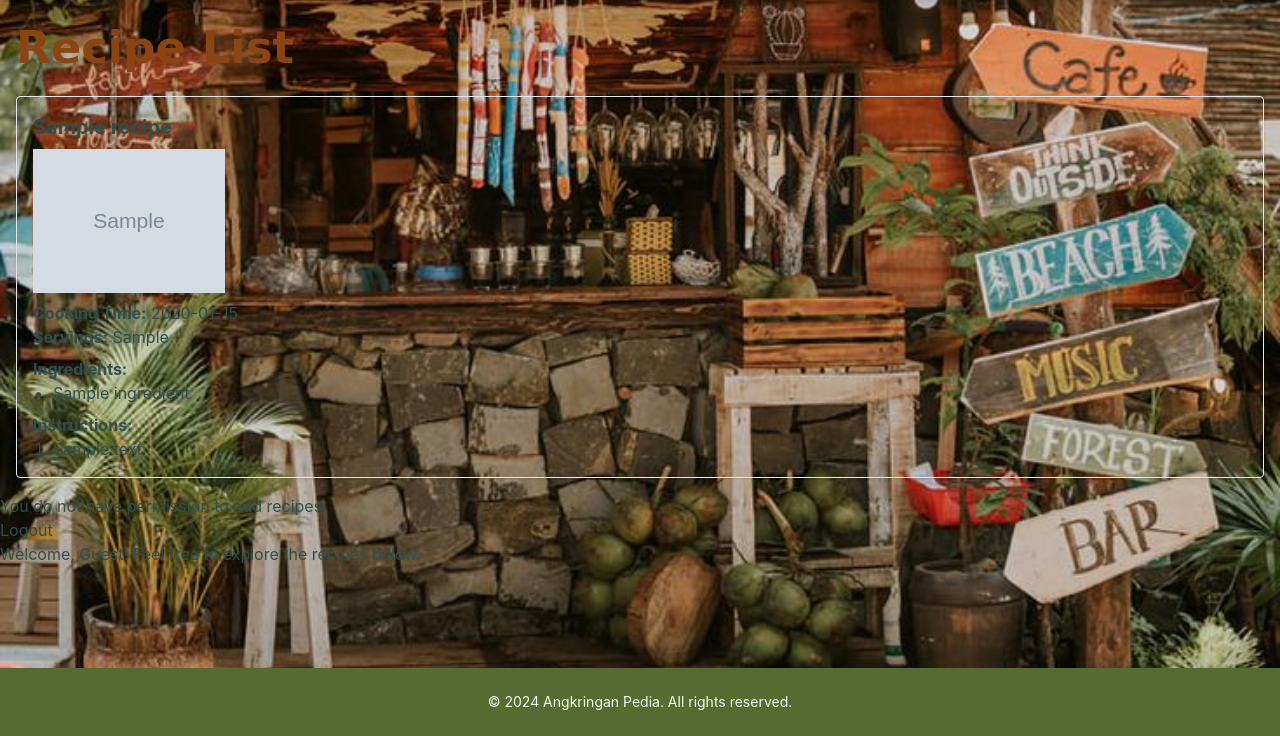
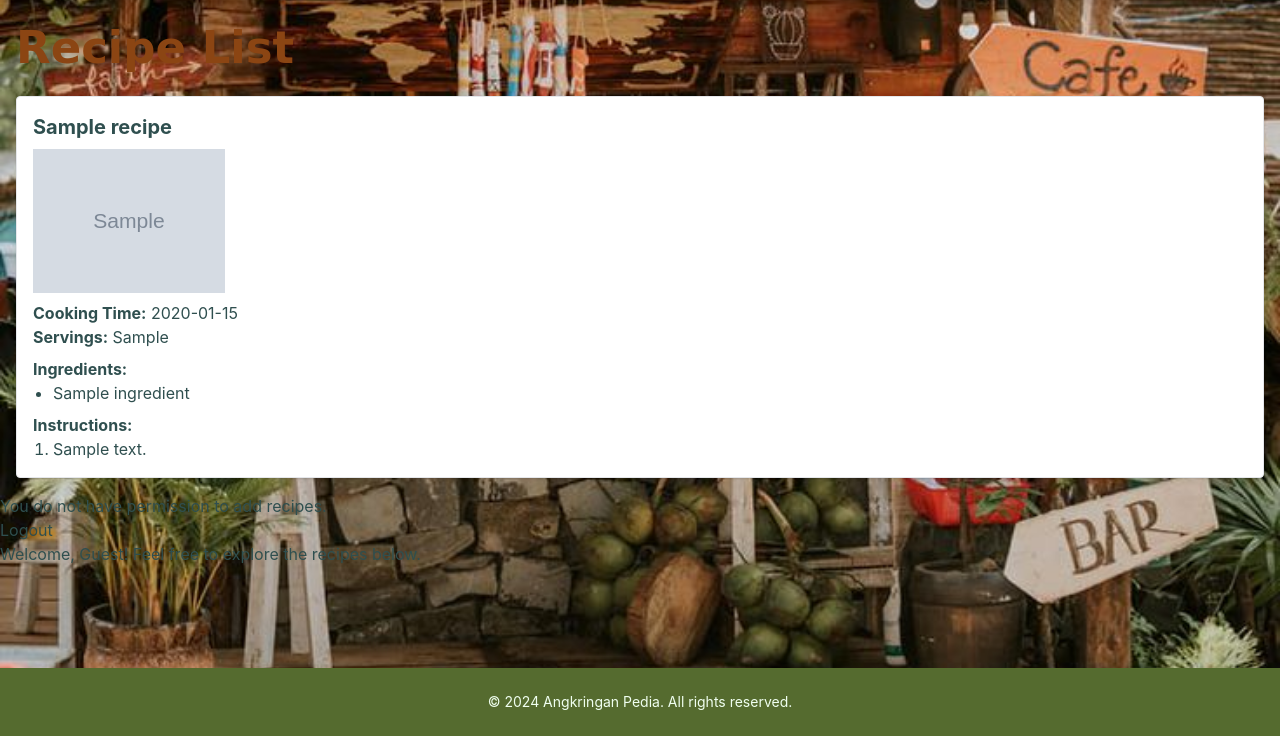
Before and after one commit to Cyades/AngkringanPedia, a Django app: page / in a window 1280 px wide. Shown: the part 64-800 px from the top of the page. Run offline with Django 5.2, Linux system fonts and the light colour scheme; tables that the repository leaves empty hold one stand-in row (values such as "Sample post"); grey boxes marked "Sample" are stand-in pictures; some libraries are stand-ins or nearby versions.

Commit message:
fix bg list

```diff
--- a/main/templates/recipe_list.html
+++ b/main/templates/recipe_list.html
@@ -4,12 +4,12 @@
     {% if recipes %}
         <ul class="space-y-4">
             {% for recipe in recipes %}
-                <li class="border p-4 rounded shadow">
+                <li class="border p-4 rounded shadow bg-white">
                     <div class="flex w-full justify-between">
                         <h2 class="text-xl font-bold mb-2">{{ recipe.recipe_name }}</h2>
                         {% if user.is_superuser %}
                             <div class="space-x-2">
-                                <button onclick="deleteProduct('{{ recipe.pk }}');" class="bg-red-500 hover:bg-red-600 rounded-[8px] p-1 hover:scale-110">Delete</a>
+                                <button onclick="deleteProduct('{{ recipe.pk }}');" class="bg-red-500 text-white px-3 hover:bg-red-600 rounded-[8px] p-1 hover:scale-110">Delete</a>
                             </div>
                         {% endif %}
                     </div>
```
